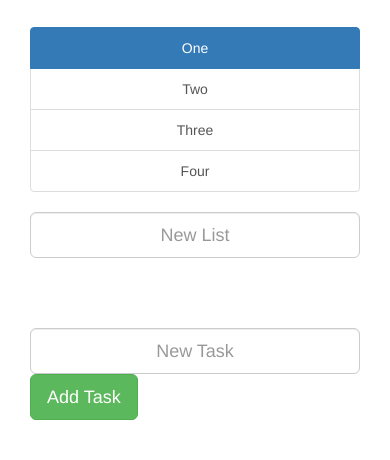
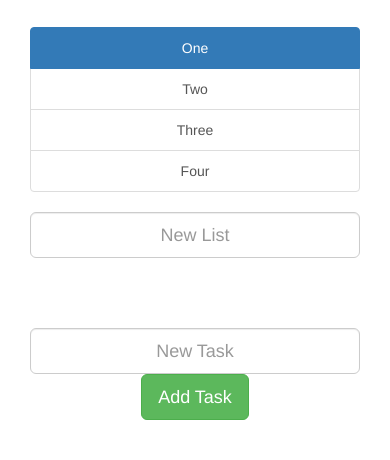
Before and after one commit to suyashkumar/ToDo, a website: page public/index.html in a window 390 px wide. Shown: the part 192-652 px from the top of the page. Drawn offline with nearby package versions, Linux system fonts and the light colour scheme; no server answers.

Commit message:
Mobile Opt 3

```diff
--- a/public/index.html
+++ b/public/index.html
@@ -34,8 +34,8 @@
             <div class="col-sm-8 text-center">
                 <input type="text" class="form-control input-lg text-center" ng-model="formData.text" placeholder="New Task">
             </div>
-            <div class="col-sm-2">
-                <button type="submit" class="btn btn-success btn-lg" ng-click="createTodo()" style="margin:auto;">Add Task</button>
+            <div class="col-sm-2 text-center">
+                <button type="submit" class="btn btn-success btn-lg" ng-click="createTodo()">Add Task</button>
             </div>
             </form>
 
```
